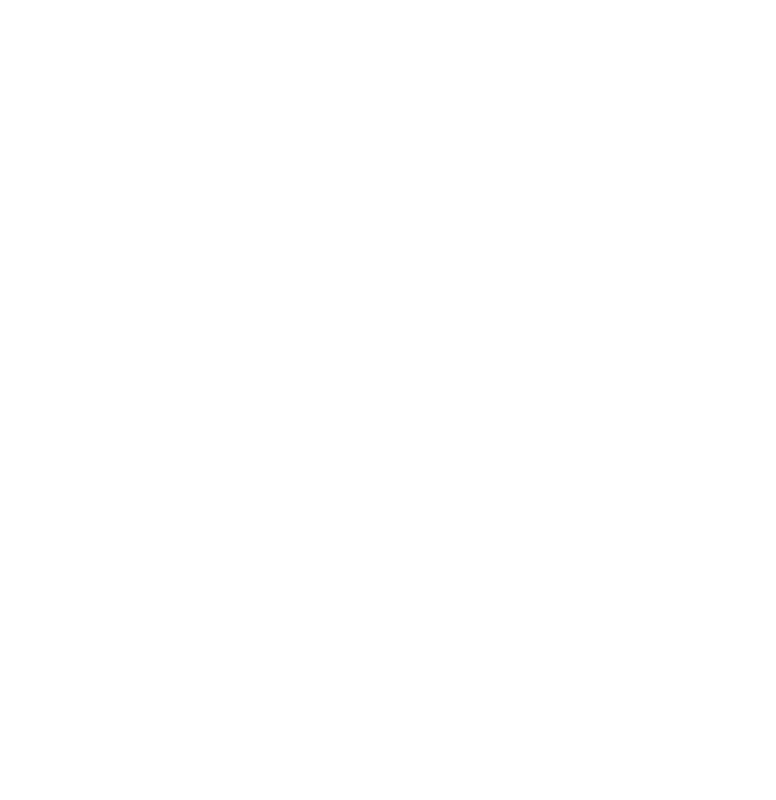
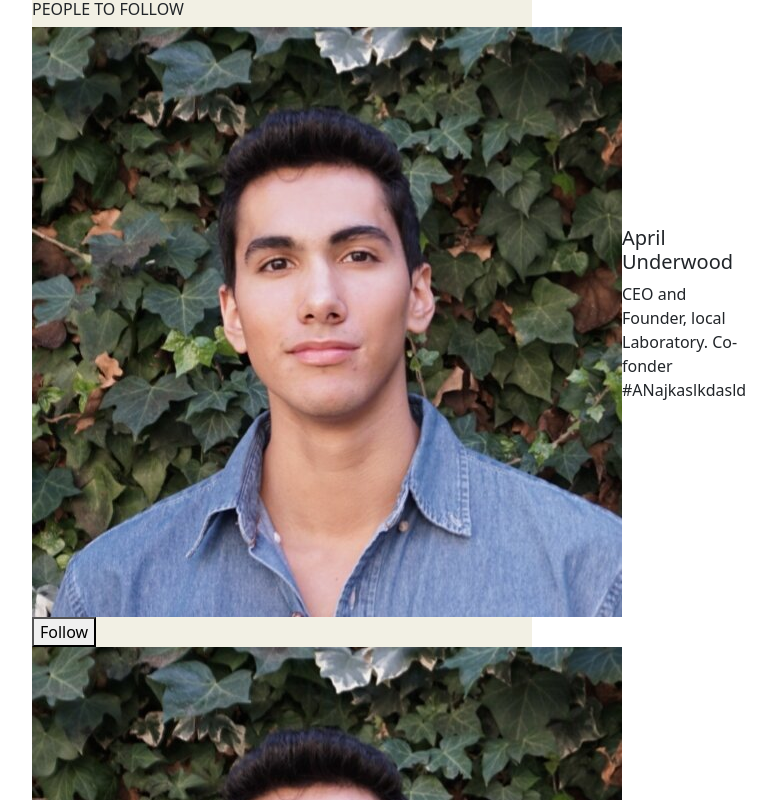
Before and after one commit to m-eminozdogan/clubhouseClone, a React (Create React App) app: page /explore in a window 1280 px wide. Before the commit this address had no page. Shown: the top 800 px of the page, without its empty margins (358-1134 px from the left). Built offline with nearby package versions, Linux system fonts and the light colour scheme.

Commit message:
added explore page but need some css

```diff
--- a/package.json
+++ b/package.json
@@ -6,6 +6,8 @@
     "@testing-library/jest-dom": "^5.16.1",
     "@testing-library/react": "^12.1.2",
     "@testing-library/user-event": "^13.5.0",
+    "ant-design": "^1.0.0",
+    "antd": "^4.18.2",
     "bootstrap": "^5.1.3",
     "eslint-config-react-app": "^7.0.0",
     "react": "^17.0.2",
--- a/src/App.js
+++ b/src/App.js
@@ -7,6 +7,7 @@
 import AllowNotification from './pages/AllowNotification';
 import AppLayout from './pages/Layouts/AppLayout';
 import Home from './pages/Home';
+import Explore from './pages/Explore';
 
 function App() {
   return (
@@ -19,6 +20,7 @@
             "/invite",
             "/code_confirm",
             "/allow_notification",
+
           ]}
         >
 
@@ -27,18 +29,23 @@
           <Route exact path='/code_confirm' element={<CodeConfirm />} />
           <Route exact path='/allow_notification' element={<AllowNotification />} />
 
+
         </Routes>
       </PlanLayout>
+
       <AppLayout>
 
         <Routes
           exact path={[
             "/home",
+            "/explore"
           ]}
         >
+          <Route exact path='/home' element={<Home />} />
+          <Route exact path='/explore' element={<Explore />} />
 
-          <Route exact path='/home' element={<Home />} />
         </Routes>
+
       </AppLayout>
 
     </BrowserRouter>
--- /dev/null
+++ b/src/pages/Explore.js
@@ -0,0 +1,33 @@
+import React from 'react'
+import style from '../style/explore.module.css'
+import { DownOutlined, FireOutlined } from '@ant-design/icons'
+import data from '../data/Explore.json'
+function Explore() {
+
+    const { people, conversation } = data;
+
+    return (
+        <div className={style.exploreContainer}>
+            <h6>PEOPLE TO FOLLOW</h6>
+            <div className={style.peopleContainer}>
+                {people.map((item, index) => (
+                    <div key={index}>
+                        <div className='d-flex align-items-center'>
+                            <img alt='#' src='/images/user-img.jpg' />
+                            <div className='ml-2'>
+                                <h5> {item.title} </h5>
+                                <p> {item.description} </p>
+                            </div>
+                        </div>
+                        <button>Follow</button>
+                    </div>
+                ))}
+                <button className={style.showMore}>
+                    Show more people <DownOutlined />
+                </button>
+            </div>
+        </div>
+    )
+}
+
+export default Explore
```
Also changed, not shown: src/style/explore.module.css (added), 1 other file (tests, documents, lock files or other folders).
